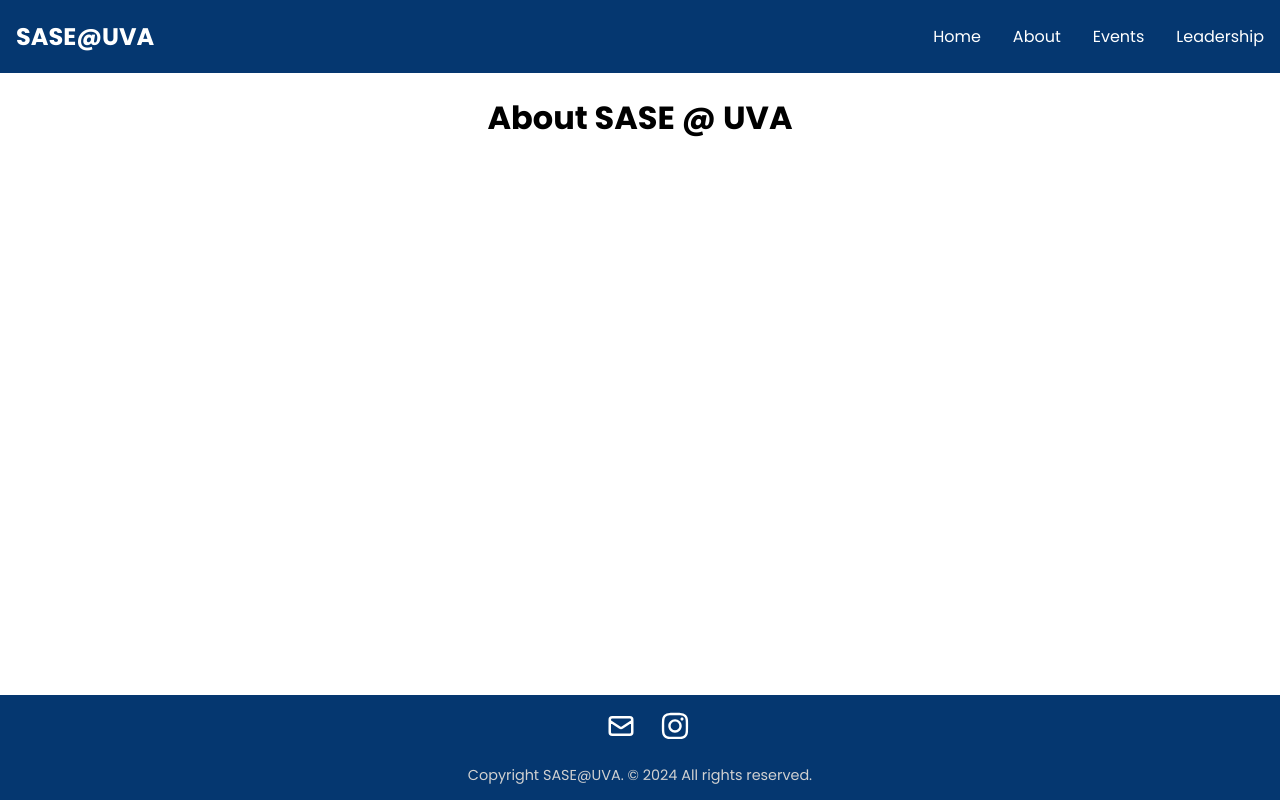
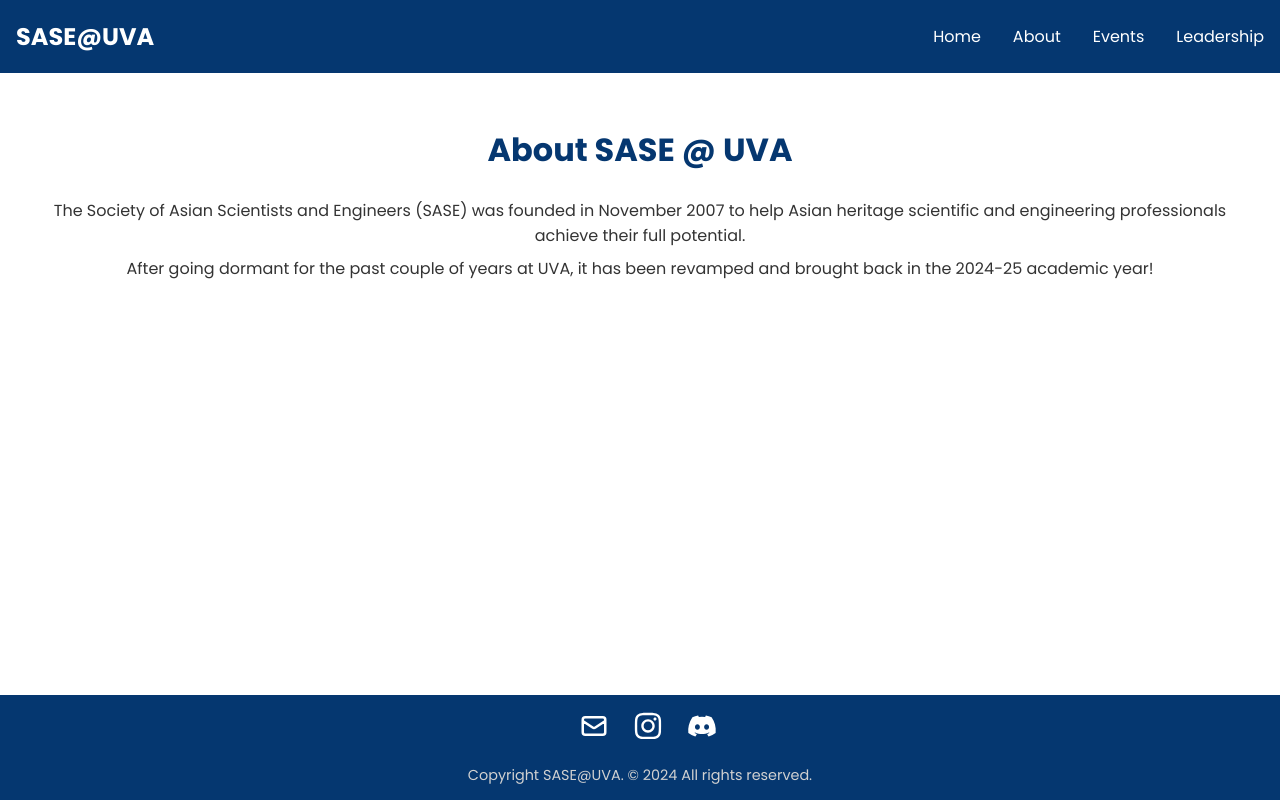
Before and after one commit to SASE-UVA/website, a React (Create React App) app: page /about in a window 1280 px wide. Built offline with nearby package versions, Linux system fonts and the light colour scheme.

Commit message:
updates to sections

```diff
--- a/src/components/About.css
+++ b/src/components/About.css
@@ -1,10 +1,25 @@
 about {
     display: flex;
     flex-direction: column;
-    justify-content: normal;
     align-items: center;
+    padding: 2rem;
+    text-align: center;
 }
 
-about .title {
-    color: #000000;
+.Title h1 {
+    font-size: 2rem;
+    color: #053770;
+    margin-bottom: 1rem;
 }
+
+.content-list {
+    list-style-type: none; /* Removes bullet points */
+    padding: 0;
+    margin: 0;
+    font-size: 1rem;
+}
+
+.content-list li {
+    margin: 0.5rem 0; /* Adds space between each list item */
+    color: #333;
+}
--- a/src/components/About.jsx
+++ b/src/components/About.jsx
@@ -1,5 +1,5 @@
 import React from 'react';
-import "./About.css"
+import "./About.css";
 
 const About = () => {
     return (
@@ -7,7 +7,10 @@
             <div className="Title">
                 <h1>About SASE @ UVA</h1>
             </div>
-            {/* Add about content here */}
+            <ul className="content-list">
+                <li>The Society of Asian Scientists and Engineers (SASE) was founded in November 2007 to help Asian heritage scientific and engineering professionals achieve their full potential.</li>
+                <li>After going dormant for the past couple of years at UVA, it has been revamped and brought back in the 2024-25 academic year!</li>
+            </ul>
         </about>
     );
 };
--- a/src/components/Events.css
+++ b/src/components/Events.css
@@ -1,6 +1,17 @@
 events {
     display: flex;
     flex-direction: column;
-    justify-content: normal;
     align-items: center;
 }
+
+.list {
+    list-style-type: none; /* Remove default bullets */
+    padding: 0;
+    margin: 0;
+    font-size: 1rem;
+    text-align: center;
+}
+
+.list li {
+    margin: 0.5rem 0; /* Add space between items */
+}
--- a/src/components/Events.jsx
+++ b/src/components/Events.jsx
@@ -1,11 +1,18 @@
 import React from 'react';
-import "./Events.css"
+import "./Events.css";
 
 const Events = () => {
     return (
         <events>
             <h1>Upcoming Events</h1>
             {/* Add events content here */}
+            <ul className="list">
+                <li>11/2 - CSA X UPC Full Moon Fest</li>
+                <li>11/4 - UVA Medical Entrepreneur Speaker Series</li>
+                <li>11/7 - Rush Hour Movie w/ NSBE</li>
+                <li>11/16 - Grateful Giving</li>
+                <li>11/21 - Last GBM + Potluck</li>
+            </ul>
         </events>
     );
 };
--- a/src/components/Footer.jsx
+++ b/src/components/Footer.jsx
@@ -1,6 +1,6 @@
 import React from 'react';
 import { HiOutlineMail } from 'react-icons/hi';
-import { FaInstagram } from 'react-icons/fa';
+import { FaInstagram, FaDiscord } from 'react-icons/fa';
 import './Footer.css';
 
 const Footer = () => {
@@ -15,6 +15,7 @@
                     <a href="https://www.instagram.com/sase.uva/" target="_blank" rel="noopener noreferrer" className="contact-link">
                         <FaInstagram size={30} />
                     </a>
+                    <a href="https://discord.gg/qqUkwM57yp" target="_blank" rel="noopener noreferrer" className="contact-link"><FaDiscord size={30}></FaDiscord></a>
                 </div>
             </div>
             <div className="footer-bottom">
--- a/src/components/Home.css
+++ b/src/components/Home.css
@@ -8,3 +8,11 @@
 home .title {
     color: #000000;
 }
+
+.animation-container {
+    text-align: center;
+    max-width: 80%; /* Controls the width of the text area */
+    margin: 0 auto; /* Centers the container itself */
+    font-size: 1.25rem;
+    line-height: 1.5;
+}
--- a/src/components/Home.jsx
+++ b/src/components/Home.jsx
@@ -1,6 +1,6 @@
 import React from 'react';
 import { TypeAnimation } from 'react-type-animation';
-import "./Home.css"
+import "./Home.css";
 
 const Home = () => {
     return (
@@ -8,16 +8,16 @@
             <div className="title">
                 <h1>Welcome to SASE @ UVA</h1>
             </div>
-            <h2 className='text-2xl sm:text-4xl font-bold text-white'>
+            <div className="animation-container">
                 <TypeAnimation
-                sequence={[
-                    'This website is currently being built, come back later to see it complete!',
-                    1000,
-                ]}
-                speed={40}
-                repeat={Infinity}
+                    sequence={[
+                        'Welcome to the home website for SASE@UVA, feel free to browse around for events, leadership, and general info (further updates to this website are coming)!',
+                        1000,
+                    ]}
+                    speed={40}
+                    repeat={Infinity}
                 />
-            </h2>
+            </div>
         </home>
     );
 };
--- a/src/components/Leadership.css
+++ b/src/components/Leadership.css
@@ -8,3 +8,8 @@
 leadership .title {
     color: #000000;
 }
+
+leadership .people {
+    color: black;
+
+}
--- a/src/components/Leadership.jsx
+++ b/src/components/Leadership.jsx
@@ -7,7 +7,11 @@
             <div className="Title">
                 <h1>Leadership Information</h1>
             </div>
-            {/* Add home content here */}
+            {/* Add leadership content here */}
+            <h2>2024-25 Leadership</h2>
+            <div className="people">
+
+            </div>
         </leadership>
     );
 };
```
Also changed, not shown: 1 other file (tests, documents, lock files or other folders).
